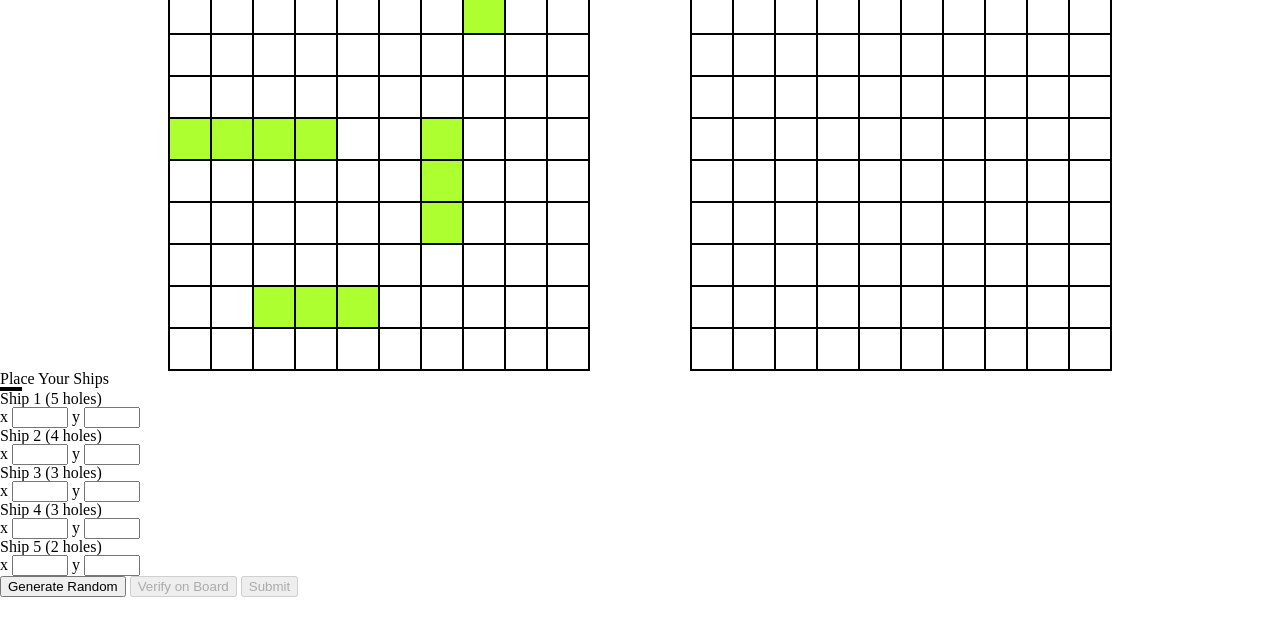
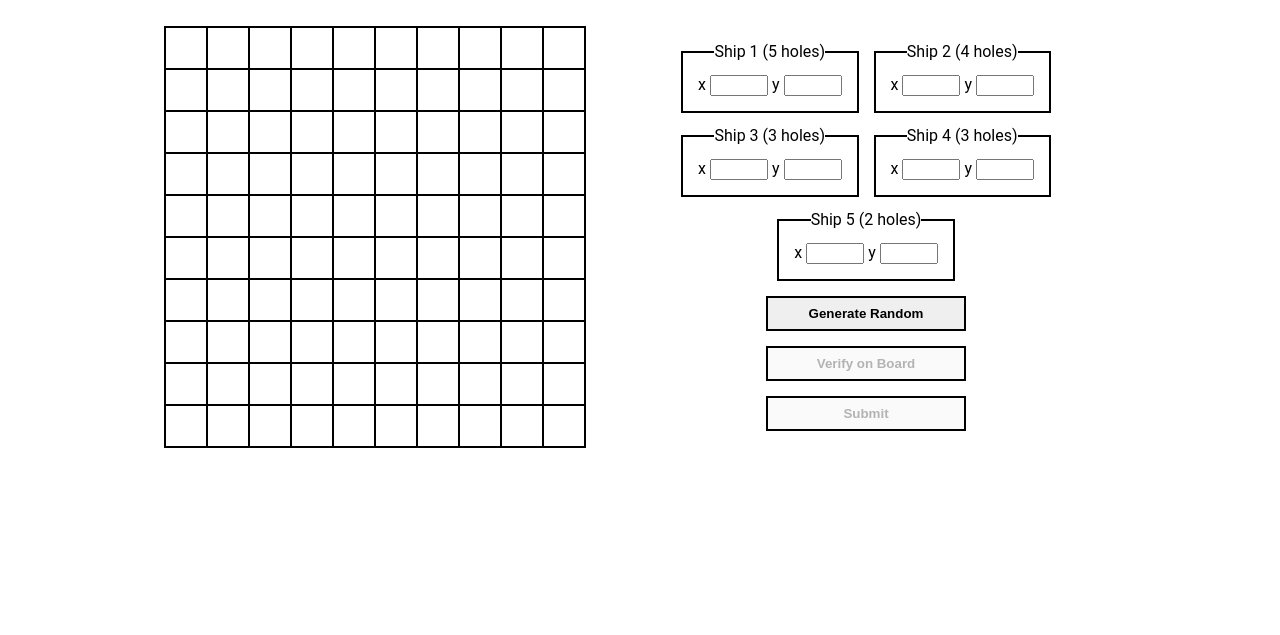
Before and after one commit to omardevelops/battleship, a website built with webpack: page dist/index.html in a window 1280 px wide. Shown: the part 165-800 px from the top of the page. Built offline with nearby package versions, Linux system fonts and the light colour scheme.

Commit message:
add: static elements

```diff
--- a/src/dom-ui.js
+++ b/src/dom-ui.js
@@ -3,6 +3,7 @@
 const grids = [
   document.querySelector('#player1-grid'),
   document.querySelector('#player2-grid'),
+  document.querySelector('#ship-placement .grid'),
 ];
 
 const initializeGrids = () => {
--- a/src/game.js
+++ b/src/game.js
@@ -3,6 +3,8 @@ import { GRID_SIZE, gridXYMap } from './store';
 import Player from './factories/Player';
 import Gameboard from './factories/Gameboard';
 import Ship from './factories/Ship';
+
+const pregameSetup = () => {};
 
 const startGame = () => {
   // Setup game
@@ -119,4 +121,4 @@ const startGame = () => {
   });
 };
 
-export default startGame;
+export { pregameSetup, startGame };
--- a/src/index.js
+++ b/src/index.js
@@ -1,7 +1,8 @@
 import './reset.css';
 import './style.css';
 import { initializeGrids } from './dom-ui';
-import startGame from './game';
+import { pregameSetup, startGame } from './game';
 
 initializeGrids();
+pregameSetup();
 startGame();
--- a/src/style.css
+++ b/src/style.css
@@ -1,6 +1,14 @@
 @import url('https://fonts.googleapis.com/css2?family=Press+Start+2P&display=swap');
 
 body {
+  font-family: 'Roboto', sans-serif;
+  text-align: center;
+}
+
+body > h1 {
+  font-size: 2rem;
+  margin-bottom: 30px;
+  font-weight: bold;
 }
 
 #logo {
@@ -19,8 +27,10 @@ body {
 
 .grid {
   display: grid;
+  display: none;
   grid-template-columns: repeat(10, 1fr);
   width: fit-content;
+  height: fit-content;
   background-color: black;
   gap: 2px;
   border: 2px solid black;
@@ -58,3 +68,50 @@ button.miss {
 button.hit {
   background-color: red;
 }
+
+#ship-placement {
+  display: flex;
+  justify-content: center;
+  gap: 30px;
+  padding: 15px;
+  flex-wrap: wrap;
+}
+
+form {
+  display: flex;
+  flex-direction: column;
+  flex-wrap: wrap;
+  text-align: center;
+  justify-content: center;
+  align-items: center;
+  gap: 15px;
+  width: 500px;
+}
+
+form > div {
+  display: flex;
+  flex-wrap: wrap;
+  align-items: center;
+  justify-content: center;
+  gap: 15px;
+}
+
+form fieldset {
+  border: 2px solid black;
+  padding: 15px;
+}
+
+form > button {
+  width: 200px;
+  border: 2px solid black;
+  padding: 8px;
+  font-weight: bold;
+}
+
+form input {
+  width: 50px;
+}
+
+#ship-placement .grid {
+  display: grid;
+}
```
